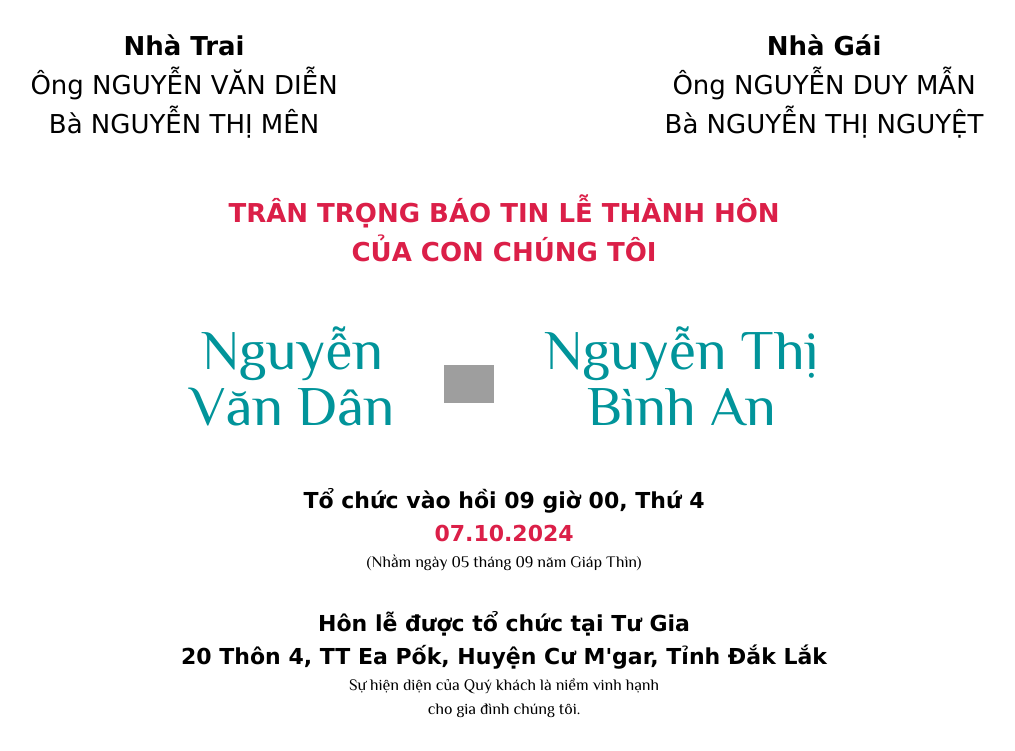
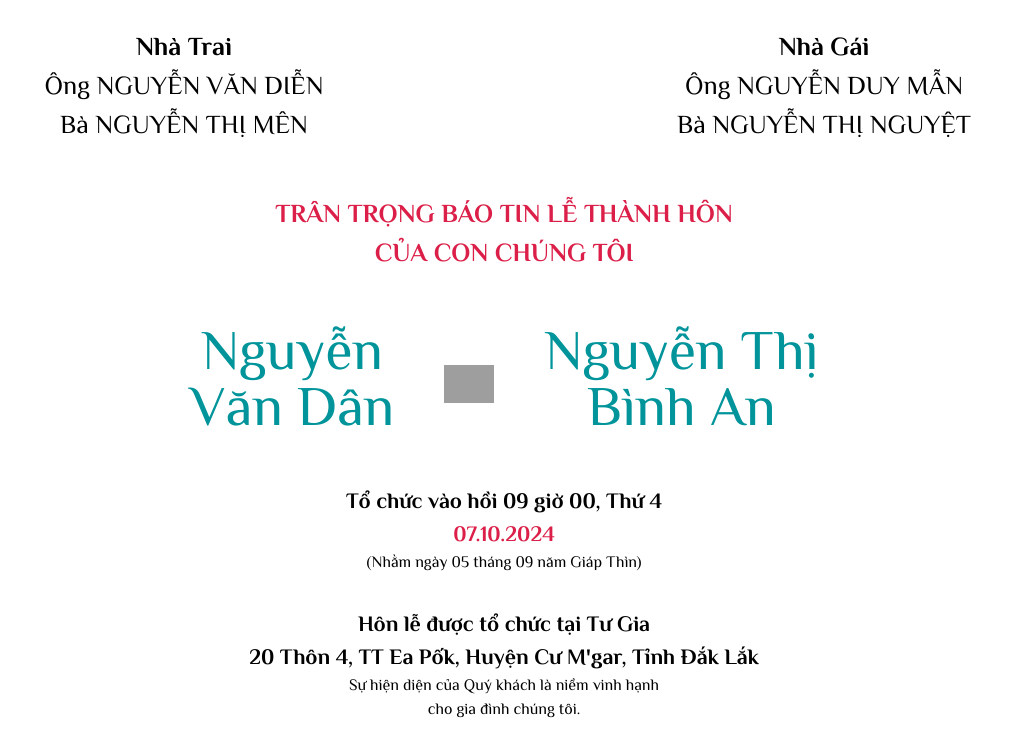
Before and after one commit to homestaygiadinhnho/homestaygiadinhnho, a Jekyll site: the page built from index.html, in a window 1280 px wide. Shown: the part 2037-2788 px from the top of the page, without its empty margins (136-1151 px from the left). Built offline with Jekyll 4.4.1, drawn with Linux system fonts in a browser that asks for light colours; nearby versions of some CDN libraries; some web fonts are replaced; the list of posts is cut into pages by our own code; grey boxes are pictures that could not be loaded.

Commit message:
Update default.html

```diff
--- a/_layouts/default.html
+++ b/_layouts/default.html
@@ -136,8 +136,6 @@
   </style>
 
 <style>
-* {box-sizing: border-box}
-body {font-family: Verdana, sans-serif; margin:0}
 .mySlides {display: none}
 img {vertical-align: middle;}
 
```
